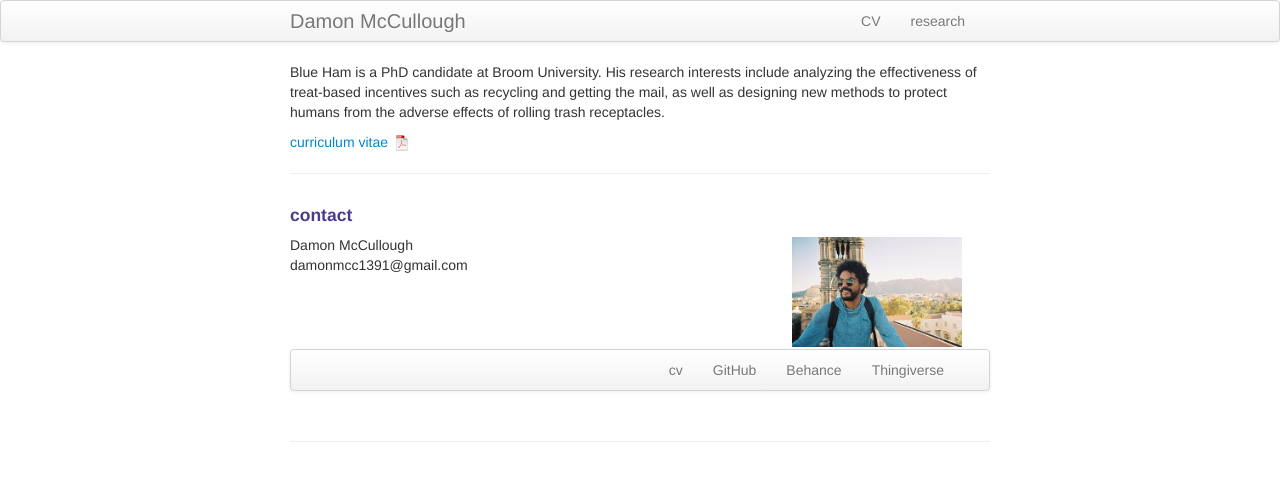
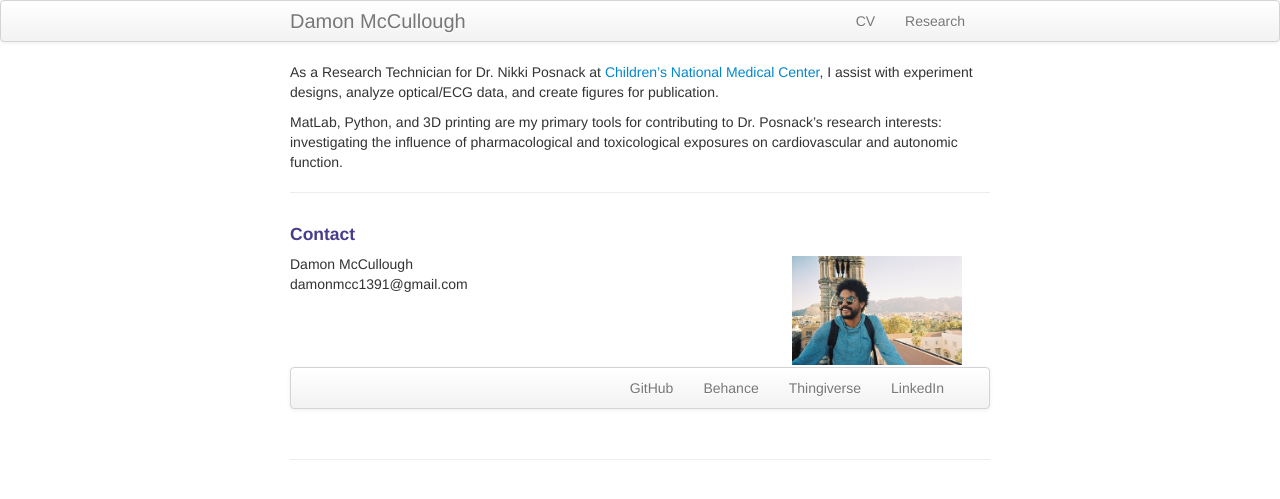
Before and after one commit to damonmcc/damonmcc.github.io, a Jekyll site: the page built from index.md, in a window 1280 px wide. Shown: the top 499 px of the page. Built offline with Jekyll 4.4.1, drawn with Linux system fonts in a browser that asks for light colours.

Commit message:
Updated frontpage description

```diff
--- a/_includes/themes/twitter/default.html
+++ b/_includes/themes/twitter/default.html
@@ -36,7 +36,7 @@
           <a class="brand" href="{{ HOME_PATH }}">{{ site.title }}</a>
           <ul class="nav">
               <li><a href="{{ BASE_PATH }}/assets/CV.pdf">CV</a></li>
-              <li><a href="{{ BASE_PATH }}/pages/Research.html">research</a></li>
+              <li><a href="{{ BASE_PATH }}/pages/research.html">Research</a></li>
           </ul>
         </div>
       </div>
--- a/index.md
+++ b/index.md
@@ -1,20 +1,22 @@
 ---
 layout: frontpage
 title: Damon McCullough
-description: Blue Ham is a PhD candidate at Broom University.
-keywords: Blue, Ham, treats, recycling, mail, being a good boy
+description: Damon McCullough is a Research Technician at Children's National Medical Center
+keywords: Damon, McCullough, research, cardiovascular, optical mapping, electrophysiology, 3D printing, Python, MatLab
 ---
 
-Blue Ham is a PhD candidate at Broom University. His research interests include analyzing the effectiveness of treat-based incentives such as recycling and getting the mail, as well as designing new methods to protect humans from the adverse effects of rolling trash receptacles.
+As a Research Technician for Dr. Nikki Posnack at [Children's National Medical Center](https://childrensnational.org/research-and-education/sheikh-zayed/research-laboratories/nikki-posnack/research), I assist with experiment designs, analyze optical/ECG data, and create figures for publication.
 
-[curriculum vitae ![CV as pdf]({{ BASE_PATH }}/pages/icons16/pdf-icon.png)]({{ BASE_PATH }}/assets/CV.pdf)<br/>
+MatLab, Python, and 3D printing are my primary tools for contributing to Dr. Posnack's research interests: investigating the influence of pharmacological and toxicological exposures on cardiovascular and autonomic function.
 
+<!-- His research interests include analyzing the effectiveness of treat-based incentives such as recycling and getting the mail, as well as designing new methods to protect humans from the adverse effects of rolling trash receptacles. -->
 
+<!-- [curriculum vitae ![CV as pdf]({{ BASE_PATH }}/pages/icons16/pdf-icon.png)]({{ BASE_PATH }}/assets/CV.pdf)<br/> -->
 ---
 
 
 <div class="container">
-<h4><a name="contact"></a>contact</h4>
+<h4><a name="contact"></a>Contact</h4>
 
     <div class="row-fluid">
         <div class="span5">
@@ -33,10 +35,10 @@ Blue Ham is a PhD candidate at Broom University. His research interests include
 <div class="navbar">
   <div class="navbar-inner">
       <ul class="nav">
-          <li><a href="{{ BASE_PATH }}/assets/CV.pdf">cv</a></li>
           <li><a href="https://github.com/damonmcc">GitHub</a></li>
           <li><a href="https://www.behance.net/damonmcc13a993">Behance</a></li>
           <li><a href="https://www.thingiverse.com/fake_tissues/">Thingiverse</a></li>
+          <li><a href="https://www.linkedin.com/in/damonmcc/">LinkedIn</a></li>
       </ul>
   </div>
 </div>
```
